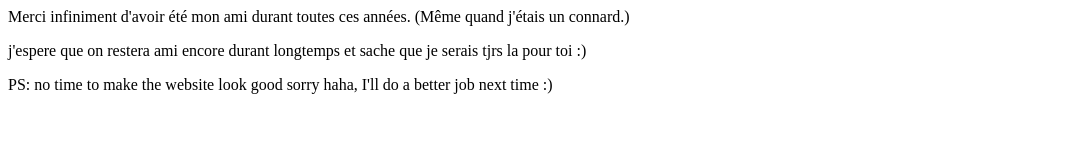
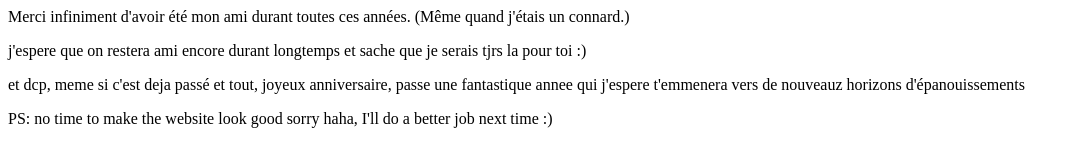
Before and after one commit to danielgonfil/hbmdh19, a plain HTML site: page index.html in a window 1280 px wide. Shown: the whole page, without its empty margins (0-1080 px from the left). Drawn offline with Linux system fonts and the light colour scheme.

Commit message:
Update index.html

```diff
--- a/index.html
+++ b/index.html
@@ -1,4 +1,5 @@
 
 <p>Merci infiniment d'avoir été mon ami durant toutes ces années. (Même quand j'étais un connard.)</p>
 <p>j'espere que on restera ami encore durant longtemps et sache que je serais tjrs la pour toi :)</p>
+<p>et dcp, meme si c'est deja passé et tout, joyeux anniversaire, passe une fantastique annee qui j'espere t'emmenera vers de nouveauz horizons d'épanouissements</p>
 <p>PS: no time to make the website look good sorry haha, I'll do a better job next time :) </p>
```
